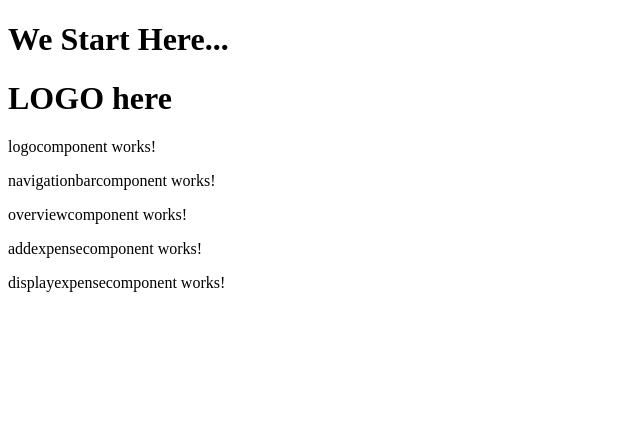
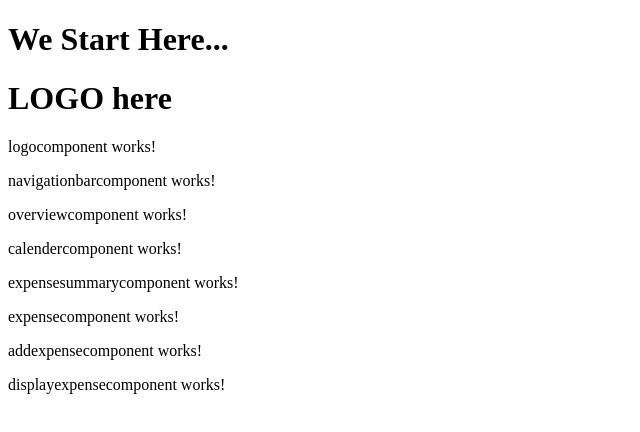
Before and after one commit to fiercearyan/expense-tracker, an Angular app in the folder expense-tracker/: page / in a window 1280 px wide. Shown: the top 432 px of the page, without its empty margins (0-640 px from the left). Built offline with nearby package versions, Linux system fonts and the light colour scheme.

Commit message:
added expense component and placed all components

```diff
--- a/expense-tracker/src/app/app.component.html
+++ b/expense-tracker/src/app/app.component.html
@@ -2,5 +2,4 @@
 <app-logocomponent></app-logocomponent>
 <app-navigationbarcomponent></app-navigationbarcomponent>
 <app-overviewcomponent></app-overviewcomponent>
-<app-addexpensecomponent></app-addexpensecomponent>
-<app-displayexpensecomponent></app-displayexpensecomponent>
+<app-expensecomponent></app-expensecomponent>
--- a/expense-tracker/src/app/app.module.ts
+++ b/expense-tracker/src/app/app.module.ts
@@ -10,6 +10,7 @@ import { ExpensesummarycomponentComponent } from './expensesummarycomponent/expe
 import { LogocomponentComponent } from './logocomponent/logocomponent.component';
 import { NavigationbarcomponentComponent } from './navigationbarcomponent/navigationbarcomponent.component';
 import { OverviewcomponentComponent } from './overviewcomponent/overviewcomponent.component';
+import { ExpensecomponentComponent } from './expensecomponent/expensecomponent.component';
 
 @NgModule({
   declarations: [
@@ -20,7 +21,8 @@ import { OverviewcomponentComponent } from './overviewcomponent/overviewcomponen
     ExpensesummarycomponentComponent,
     LogocomponentComponent,
     NavigationbarcomponentComponent,
-    OverviewcomponentComponent
+    OverviewcomponentComponent,
+    ExpensecomponentComponent
   ],
   imports: [
     BrowserModule,
--- /dev/null
+++ b/expense-tracker/src/app/expensecomponent/expensecomponent.component.html
@@ -0,0 +1,3 @@
+<p>expensecomponent works!</p>
+<app-addexpensecomponent></app-addexpensecomponent>
+<app-displayexpensecomponent></app-displayexpensecomponent>
--- a/expense-tracker/src/app/overviewcomponent/overviewcomponent.component.html
+++ b/expense-tracker/src/app/overviewcomponent/overviewcomponent.component.html
@@ -1 +1,3 @@
 <p>overviewcomponent works!</p>
+<app-calendercomponent></app-calendercomponent>
+<app-expensesummarycomponent></app-expensesummarycomponent>
```
Also changed, not shown: expense-tracker/src/app/expensecomponent/expensecomponent.component.ts (added, +10 -0 lines), expense-tracker/src/app/expensecomponent/expensecomponent.component.css (added), 1 other file (tests, documents, lock files or other folders).
